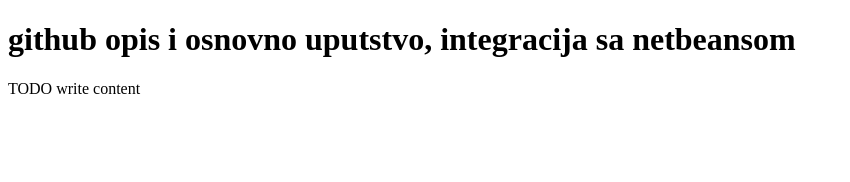
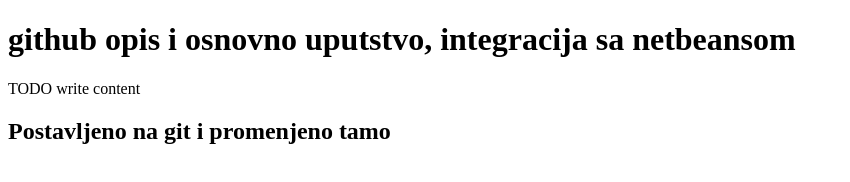
Before and after one commit to zr23/helloworld, a plain HTML site: page public_html/index.html in a window 1280 px wide. Shown: the whole page, without its empty margins (0-850 px from the left). Drawn offline with Linux system fonts and the light colour scheme.

Commit message:
online h2 u indexu

```diff
--- a/public_html/index.html
+++ b/public_html/index.html
@@ -13,5 +13,6 @@
     <body>
         <h1> github opis i osnovno uputstvo, integracija sa netbeansom</h1>
         <div>TODO write content</div>
+        <h2>Postavljeno na git i promenjeno tamo</h2>
     </body>
 </html>
```
